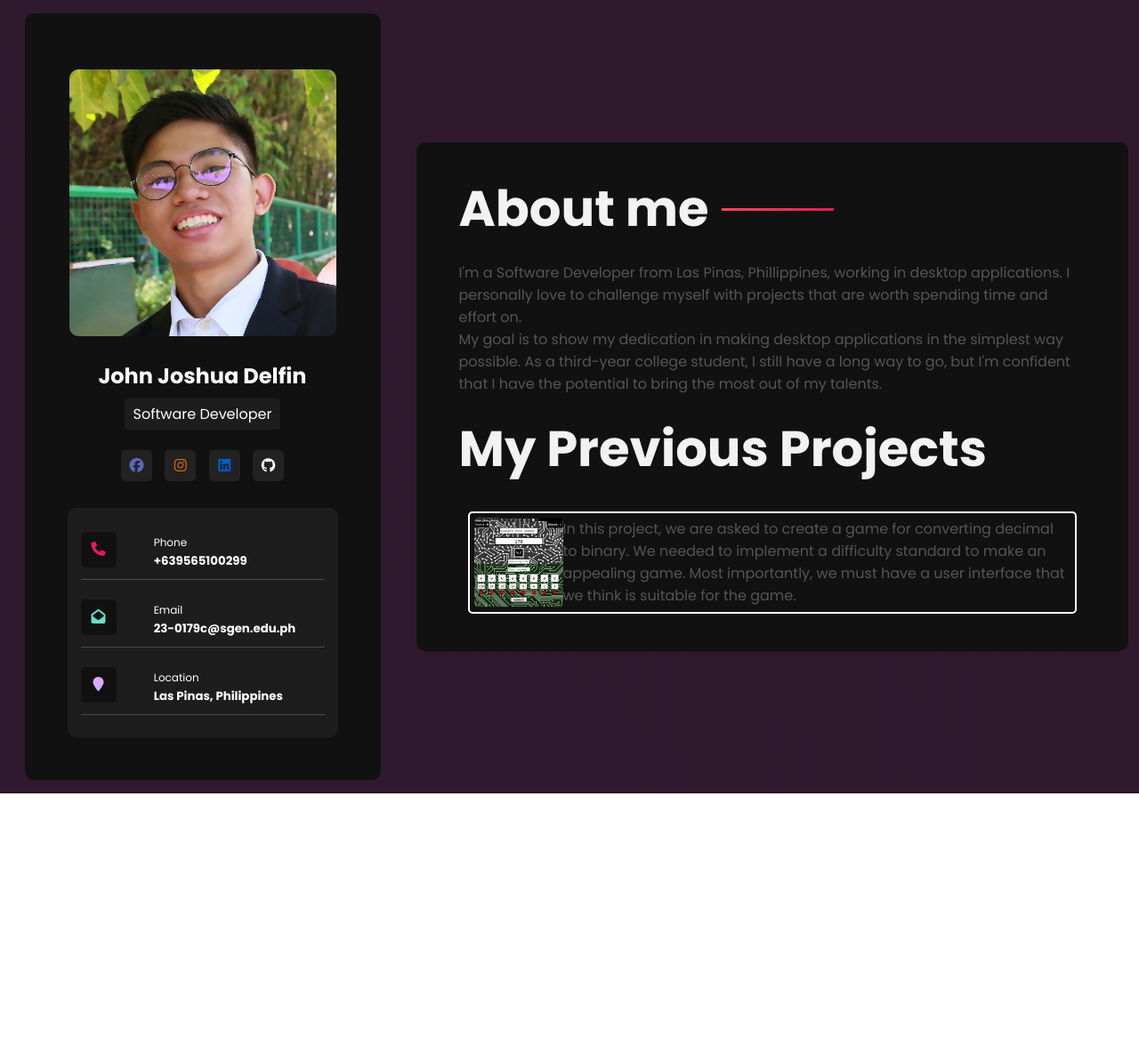
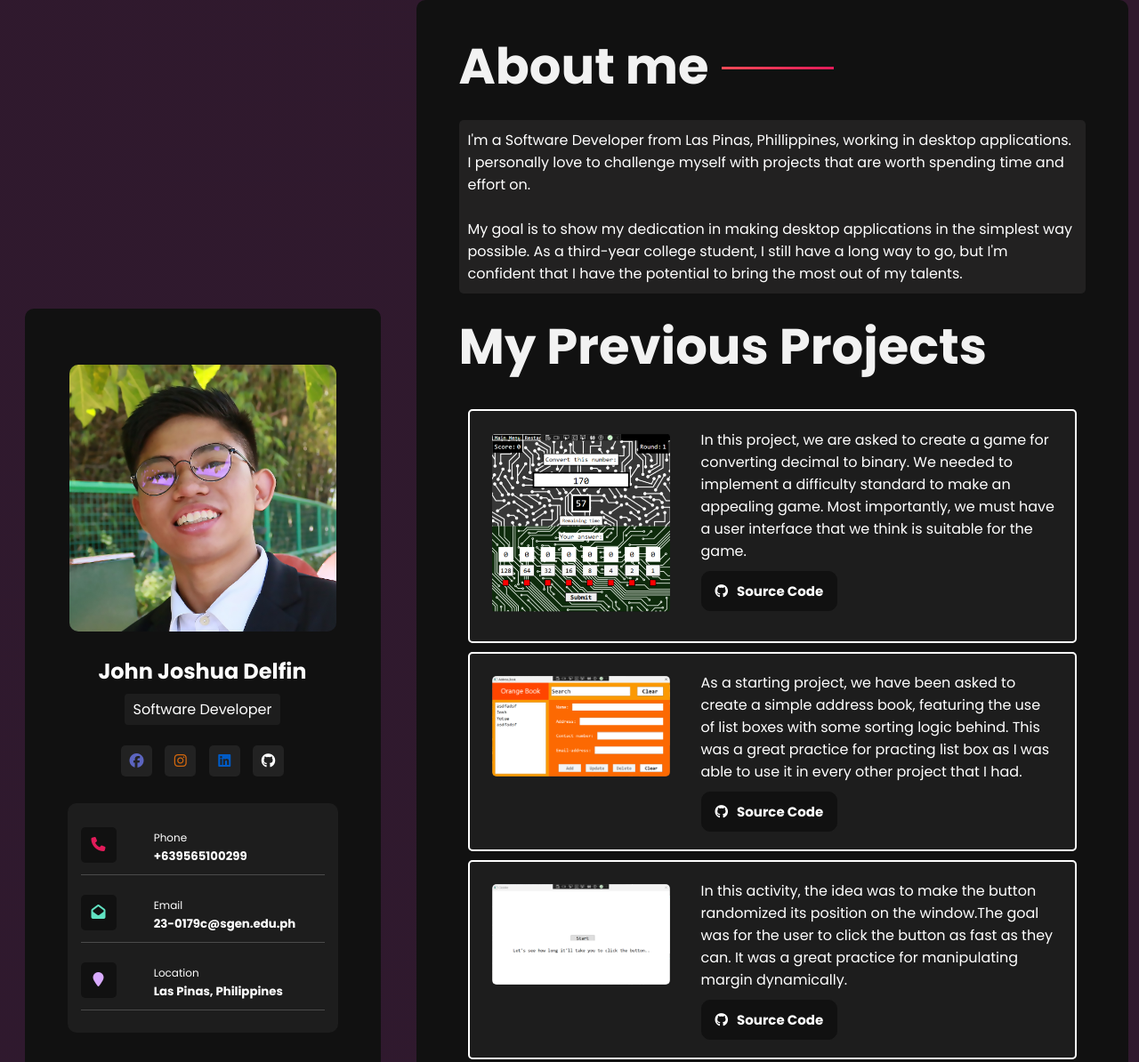
Before and after one commit to Nisshoku10/Web-Portfolio, a plain HTML site: page index.html in a window 1280 px wide. Shown: the top 1194 px of the page at 89% size. Before the commit the page ends 892 px from the top, so only its background shows below. Drawn offline with Linux system fonts and the light colour scheme.

Commit message:
Added more projects.

```diff
--- a/index.html
+++ b/index.html
@@ -3,7 +3,7 @@
 <head>
     <meta charset="UTF-8">
     <meta name="viewport" content="width=device-width, initial-scale=1.0">
-    <meta http-equiv="X-UA-Compatible" content="IE=7">
+    <meta http-equiv="X-UA-<Compatible" content="IE=7">
     <title>Wev Portfolio</title>
     <link rel="stylesheet" href="style.css">
     <link rel="stylesheet" href="https://cdnjs.cloudflare.com/ajax/libs/font-awesome/6.7.2/css/all.min.css">
@@ -60,16 +60,50 @@
         <div class="about">
             <h1>About me</h1>
 
-            <p> I'm a Software Developer from Las Pinas, Phillippines, working in desktop applications. I personally love to challenge myself with projects that are worth spending time and effort on.</p>
-
-            <p> My goal is to show my dedication in making desktop applications in the simplest way possible. As a third-year college student, I still have a long way to go, but I'm confident that I have the potential to bring the most out of my talents.</p>
+            <div class="about-me-content">
+                <p> I'm a Software Developer from Las Pinas, Phillippines, working in desktop applications. I personally love to challenge myself with projects that are worth spending time and effort on.</p>
+                <br>
+                <p> My goal is to show my dedication in making desktop applications in the simplest way possible. As a third-year college student, I still have a long way to go, but I'm confident that I have the potential to bring the most out of my talents.</p>
+            </div>
 
             <h2>My Previous Projects</h2>
 
             <div class="projects-container">
                 <div class="project">
-                    <img src="images/binarygame.PNG" alt="binarygame">
-                    <p>In this project, we are asked to create a game for converting decimal to binary. We needed to implement a difficulty standard to make an appealing game. Most importantly, we must have a user interface that we think is suitable for the game.</p>
+                    <div class="project-img-container">
+                        <img src="images/binarygame.PNG" alt="binarygame">
+                    </div>
+                    <div class="project-about">
+                        <p>In this project, we are asked to create a game for converting decimal to binary. We needed to implement a difficulty standard to make an appealing game. Most importantly, we must have a user interface that we think is suitable for the game.</p>
+                        <button class="code-link"><a href="https://github.com/Nisshoku10/2Y_2324_EventDriven_IntegProg_8BitBinary"><i class="fab fa-github"style="color: white"></i>Source Code</a></button>
+                    </div>
+                </div>
+                <div class="project">
+                    <div class="project-img-container">
+                        <img src="images/address-book.png" alt="addressbook">
+                    </div>
+                    <div class="project-about">
+                        <p> As a starting project, we have been asked to create a simple address book, featuring the use of list boxes with some sorting logic behind. This was a great practice for practing list box as I was able to use it in every other project that I had.</p>
+                        <button class="code-link"><a href="https://github.com/Nisshoku10/2Y_2324_EventDriven_AddressBook"><i class="fab fa-github"style="color: white"></i>Source Code</a></button>
+                    </div>
+                </div>
+                <div class="project">
+                    <div class="project-img-container">
+                        <img src="images/chase_me.png" alt="chase button">
+                    </div>
+                    <div class="project-about">
+                        <p>In this activity, the idea was to make the button randomized its position on the window.The goal was for the user to click the button as fast as they can. It was a great practice for manipulating margin dynamically.</p>
+                        <button class="code-link"><a href="https://github.com/Nisshoku10/ChaseMe"><i class="fab fa-github"style="color: white"></i>Source Code</a></button>
+                    </div>
+                </div>
+                <div class="project">
+                    <div class="project-img-container">
+                        <img src="images/programmer-calc.png" alt="addressbook">
+                    </div>
+                    <div class="project-about">
+                        <p>Originally, we were asked to create a scientific calculator. However, I was given a different task, which is a programmer calculator. Unlike scientific calculator, which deals only with decimal numbers, I was dealing with the number system. It was challenging but a great project to work with.</p>
+                        <button class="code-link"><a href="https://github.com/Nisshoku10/2Y_2324_Integ1-EventDrivenProg_ProgrammerCalculatorWPF"><i class="fab fa-github"style="color: white"></i>Source Code</a></button>
+                    </div>
                 </div>
             </div>
          </div>
--- a/style.css
+++ b/style.css
@@ -25,6 +25,8 @@
     --light-purple: #d9abff;
     --orange: #d4680e;
     --dark-gray: #222121;
+    --button-color: #111111;
+    --text-color: white;
 }
 
 *{
@@ -47,6 +49,7 @@ body{
     width: 100%;
     flex-wrap: wrap;
     position: relative;
+    z-index: 1;
 }
 
 .profile-card{
@@ -56,13 +59,13 @@ body{
     border-radius: 10px;
     min-height: 400px;
     position: relative;
-    color: #fff;
+    color: var(--text-color);
     margin: 15px;
     display: flex;
     justify-content: space-between;
     align-items: center;
     flex-direction: column;
-    z-index: 1;
+    z-index: 100;
 }
 
 .profile-card .profile-pic{
@@ -148,7 +151,7 @@ body{
     border-radius: 5px;
     background-color: #111;
     text-align: center;
-    color: #fff;
+    color: var(--text-color);
     transition: 0.5s;
 }
 
@@ -192,8 +195,14 @@ body{
     background: linear-gradient(45deg, #f64c57, #e21b5a);
 }
 
+.about-me-content{
+    margin: 0;
+    padding: 10px;
+    background-color: var(--dark-gray);
+    border-radius: 5px;
+}
 .about p{
-    color: #555;
+    color: var(--text-color);
     margin: 1.5 0;
 }
 
@@ -211,20 +220,75 @@ body{
     align-items: center;
     justify-content: space-around;
     padding: 5px;
+    flex-direction: column;
 }
 
 .about .projects-container .project{
     display: flex;
     align-items: flex-start;
     justify-content: space-evenly;
-    border: 2px solid white;
+    border: 2px solid var(--text-color);
     border-radius: 5px;
     padding: 5px;
     margin: 5px;
+    background: #1d1d1d;
 }
 
 .about .projects-container .project img{
-    width: 100px;
+    width: 200px;
     height: 100%;
     border-radius: 5px;
+    transition: 0.5s;
+    margin: 10px;
+    background-color: #1d1d1d;
 }
+
+.about .projects-container .project img:hover{
+    transform: scale(1.2);
+    border: 1px solid var(--text-color);
+}
+
+.project-img-container{
+    margin: 0px;
+    padding: 10px;
+    background-color: #1d1d1d;
+}
+.project-about{
+    margin: 10px;
+    display: flex;
+    flex-direction: column;
+    justify-content: space-evenly;
+    align-items: flex-start;
+    padding: 5px;
+}
+
+.project-about p{
+    color: var(--text-color);
+}
+
+.project-about .code-link{
+    background-color: var(--button-color);
+    padding: 10px 15px;
+    border-radius: 10px;
+    margin-top: 10px;
+    border: 1px solid var(--button-color);
+    transition: 0.5s;
+}
+
+.project-about .code-link a{
+    text-decoration: none;
+    color: white;
+    font-size: 15px;
+    font-weight: bold;
+    display: flex;
+    align-items: center;
+}
+
+.project-about .code-link a i {
+    margin-right: 10px;
+}
+
+.project-about .code-link:hover{
+    transform: scale(1.1);
+    border: 1px solid whitesmoke;
+}
```
Also changed, not shown: images/address-book.png (added), images/chase_me.png (added), images/programmer-calc.png (added).
